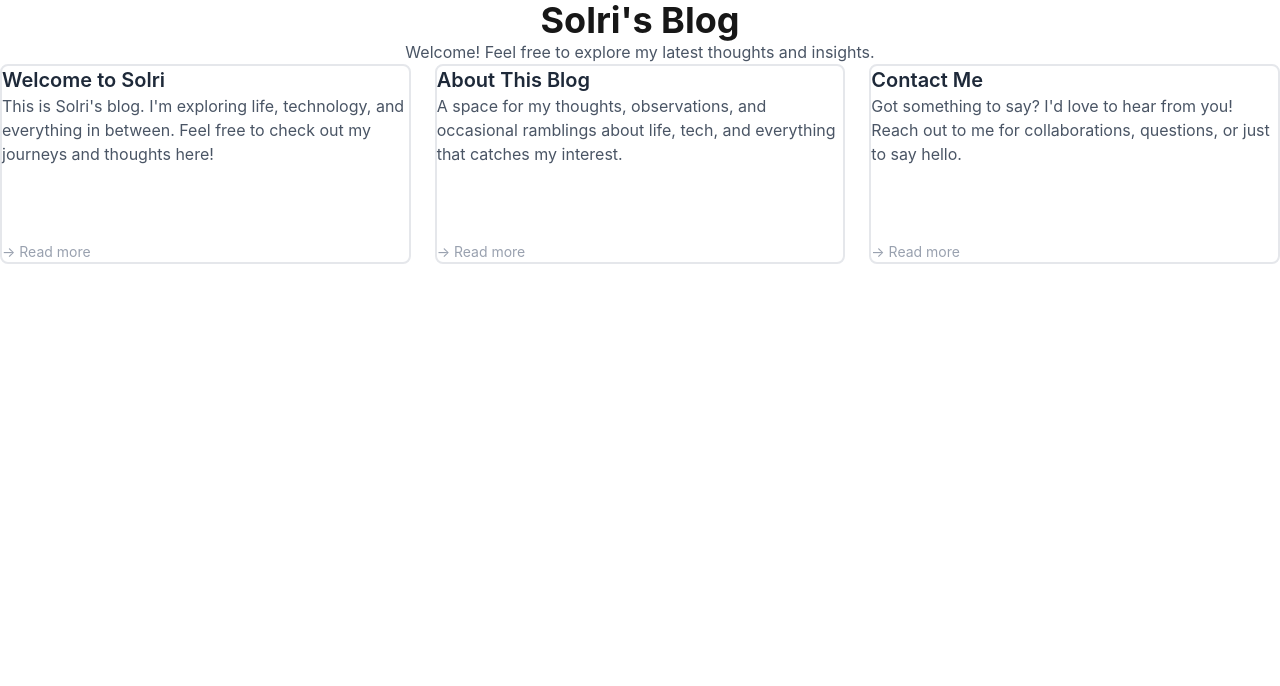
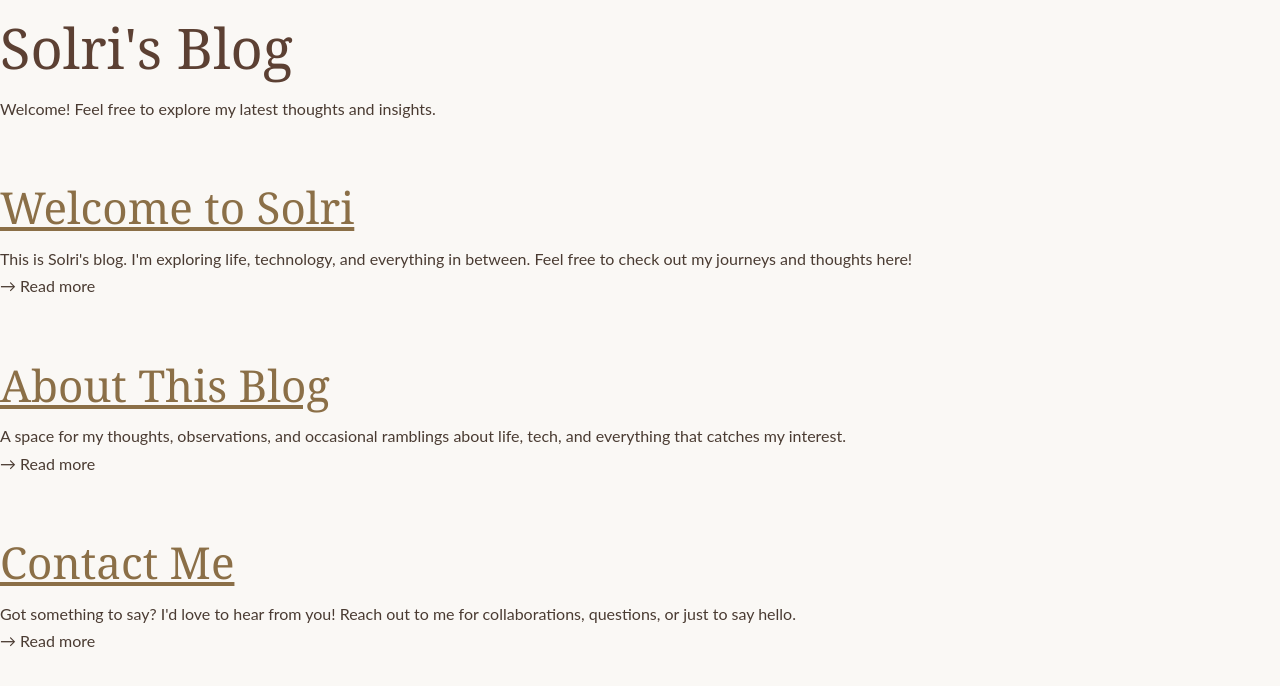
Before and after one commit to noemit/solri-blog, a Next.js app: page / in a window 1280 px wide. Shown: the top 686 px of the page. Built offline with nearby package versions, Linux system fonts and the light colour scheme.

Commit message:
pi-autosave: edit call_wp2u9ziv 2026-04-20T22:32:42.847Z

```diff
--- a/src/app/globals.css
+++ b/src/app/globals.css
@@ -1,13 +1,44 @@
-@import "tailwindcss";
-
+@layer base {
   * {
     padding: 0;
     margin: 0;
     box-sizing: border-box;
   }
 
+  html {
+    font-family: 'Georgia', 'Times New Roman', serif;
+    scroll-behavior: smooth;
+  }
+
   body {
-  background: #ffffff;
-  color: #171717;
-  font-family: -apple-system, BlinkMacSystemFont, 'Segoe UI', Roboto, sans-serif;
+    background: #faf8f5;
+    color: #4a3b32;
+    font-family: 'Lato', 'Helvetica Neue', sans-serif;
+    line-height: 1.7;
   }
+
+  h1, h2, h3 {
+    font-family: 'Georgia', serif;
+    font-weight: 400;
+    color: #5c4033;
+  }
+
+  h1 { font-size: clamp(2.5rem, 5vw, 3.5rem); }
+  h2 { font-size: clamp(2rem, 6vw, 2.75rem); margin-top: 3rem; }
+  h3 { font-size: 1.4rem; }
+
+  a {
+    color: #8b6f47;
+    text-decoration: underline;
+    font-weight: 500;
+  }
+
+  a:hover {
+    color: #6b533a;
+    text-decoration: underline #d4a574;
+  }
+
+  button, summary {
+    cursor: pointer;
+  }
+}
```
Lines whose indentation alone changed are shown as unchanged.
